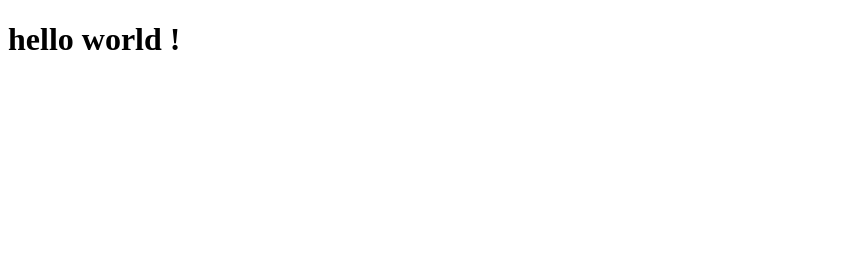
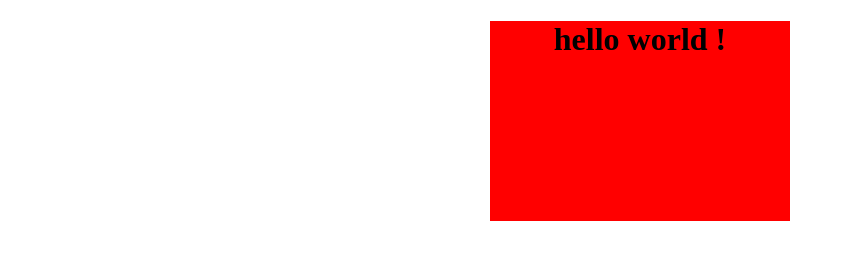
Before and after one commit to Hacker301/webapp, a plain HTML site: page index.html in a window 1280 px wide. Shown: the whole page, without its empty margins (0-844 px from the left). Drawn offline with Linux system fonts and the light colour scheme.

Commit message:
添加了一些样式

```diff
--- /dev/null
+++ b/index.css
@@ -0,0 +1,10 @@
+.container {
+    height: 200px;
+    width: 300px;
+    background-color: red;
+    margin: 0 auto;
+}
+
+.container h1 {
+    text-align: center;
+}
--- a/index.html
+++ b/index.html
@@ -3,6 +3,7 @@
     <head>
         <meta charset="UTF-8">
         <title>Huihet</title>
+        <link rel="stylesheet" type="text/css" href="index.css">
     </head>
     <body>
         <div class="container">
```
Lines whose indentation alone changed are shown as unchanged.
